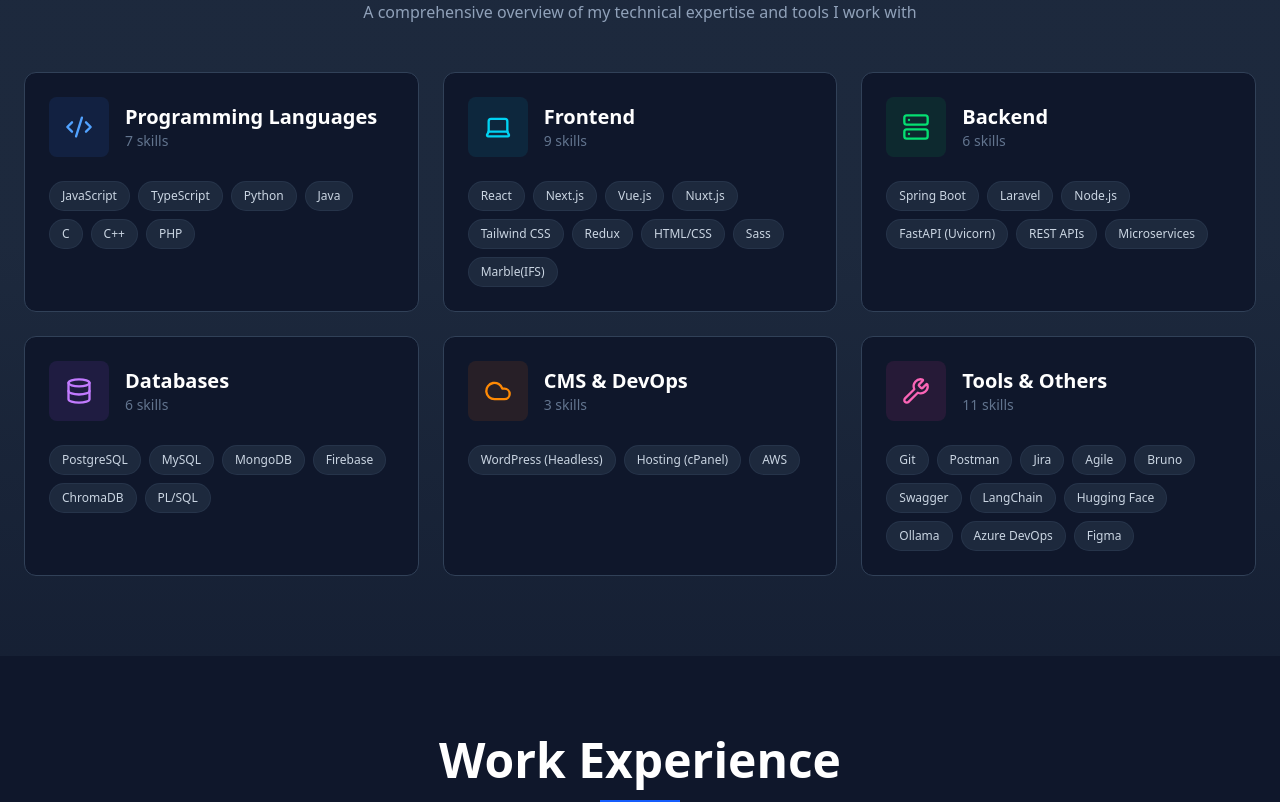
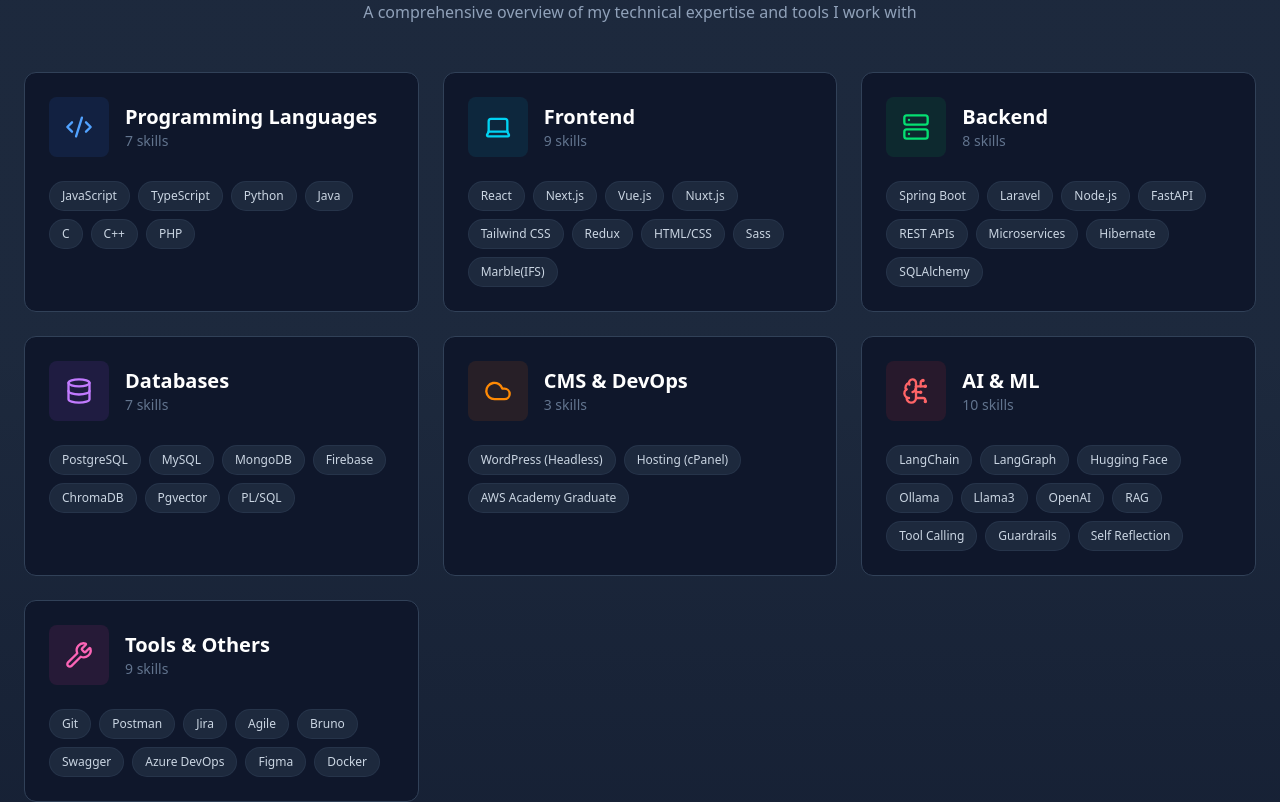
Before and after one commit to Kusaldiss365/my-portfolio, a React (Vite) app: page / in a window 1280 px wide. Shown: the part 1940-2742 px from the top of the page. Built offline with nearby package versions, Linux system fonts and the light colour scheme.

Commit message:
adding electromart project

```diff
--- a/src/components/projects-section.tsx
+++ b/src/components/projects-section.tsx
@@ -6,37 +6,76 @@
 export function ProjectsSection() {
   const projects = [
     {
+      title: "Electromart",
+      description:
+        "ElectroMart is an AI-powered e-commerce assistant built with LangGraph, using a multi-agent architecture for sales, support, and order handling. It combines tool-calling agents, Retrieval-Augmented Generation (RAG), and conversation memory to deliver accurate, context-aware responses. Strict guardrails and intent routing ensure deterministic behavior, prevent hallucinations, and enable reliable multi-turn interactions in real-world e-commerce workflows.",
+      technologies: [
+        "Python",
+        "FastAPI",
+        "Uvicorn",
+        "SQLAlchemy",
+        "OpenAI",
+        "GPT-4o-mini",
+        "LangChain",
+        "LangGraph",
+        "NextJS (Frontend)",
+        "PostgresSQL",
+        "PgVector",
+      ],
+      githubUrl: "https://github.com/Kusaldiss365/Electromart",
+      liveUrl: "https://www.youtube.com/watch?v=j0OJNfm8hcY",
+      image: "/electromart.png",
+    },
+    {
       title: "Cognix",
-      description: "An AI-powered web application designed to support constructive learning by guiding students in answering openended questions. Provides personalized feedback and hints without revealing answers. Built using concepts such as Agentic Flow, Chain of Thought Reasoning, and Retrieval-Augmented Generation (RAG). Incorporates multi-agent architecture to evaluate responses and generate contextual feedback.",
-      technologies: ["Python", "FastAPI", "Uvicorn", "Hugging Face", "ChromaDB", "LangChain", "GPT-4o-mini", "NextJS (Frontend)", "Llama3"],
+      description:
+        "An AI-powered web application designed to support constructive learning by guiding students in answering openended questions. Provides personalized feedback and hints without revealing answers. Built using concepts such as Agentic Flow, Chain of Thought Reasoning, and Retrieval-Augmented Generation (RAG). Incorporates multi-agent architecture to evaluate responses and generate contextual feedback.",
+      technologies: [
+        "Python",
+        "FastAPI",
+        "Uvicorn",
+        "Hugging Face",
+        "ChromaDB",
+        "LangChain",
+        "GPT-4o-mini",
+        "NextJS (Frontend)",
+        "Llama3",
+      ],
       githubUrl: "https://github.com/Kusaldiss365/Cognix_v1",
       liveUrl: "https://youtu.be/J7KggRkwXy8",
-      image: "/cognix.jpeg"
+      image: "/cognix.jpeg",
     },
     {
       title: "FotCast",
-      description: "A mobile application developed to publish news and updates from the Faculty of Technology, focusing on education and sports.",
-      technologies: ["Java (Andriod)", "Firebase Firestore", "Firebase Realtime Database"],
+      description:
+        "A mobile application developed to publish news and updates from the Faculty of Technology, focusing on education and sports.",
+      technologies: [
+        "Java (Andriod)",
+        "Firebase Firestore",
+        "Firebase Realtime Database",
+      ],
       githubUrl: "https://github.com/Kusaldiss365/FotCast",
       liveUrl: "",
-      image: "/fotcast.png"
+      image: "/fotcast.png",
     },
     {
       title: "Rent Car",
-      description: "A Car rental app, Created to handle customers, handle vehicle details and calculate vehicle rental fees with ease using layered architecture.",
+      description:
+        "A Car rental app, Created to handle customers, handle vehicle details and calculate vehicle rental fees with ease using layered architecture.",
       technologies: ["Java", "JavaFX"],
       githubUrl: "https://github.com/Kusaldiss365/Rent_Car_Project",
       liveUrl: "",
-      image: "/rentcar.png"
+      image: "/rentcar.png",
     },
     {
       title: "GalleryLK",
-      description: "An E-commerce website with functionality to login as buyers and sellers to buy products or sell their art products online.",
+      description:
+        "An E-commerce website with functionality to login as buyers and sellers to buy products or sell their art products online.",
       technologies: ["HTML", "CSS", "PHP", "Bootstrap", "MySQL"],
       githubUrl: "https://github.com/Kusaldiss365/Gallery-lk-Last",
       liveUrl: "",
-      image: "/gallerylk.png"
-    }
+      image: "/gallerylk.png",
+    },
   ];
 
   return (
--- a/src/components/skills-section.tsx
+++ b/src/components/skills-section.tsx
@@ -7,7 +7,8 @@
   Laptop,
   Server,
   Wrench,
-  type LucideIcon
+  BrainCircuit,
+  type LucideIcon,
 } from "lucide-react";
 
 export function SkillsSection() {
@@ -23,43 +24,102 @@
       icon: Code2,
       color: "text-blue-400",
       bgColor: "bg-blue-500/10",
-      skills: ["JavaScript", "TypeScript", "Python", "Java","C", "C++", "PHP"]
+      skills: ["JavaScript", "TypeScript", "Python", "Java", "C", "C++", "PHP"],
     },
     {
       category: "Frontend",
       icon: Laptop,
       color: "text-cyan-400",
       bgColor: "bg-cyan-500/10",
-      skills: ["React", "Next.js", "Vue.js", "Nuxt.js" , "Tailwind CSS", "Redux", "HTML/CSS", "Sass", "Marble(IFS)"]
+      skills: [
+        "React",
+        "Next.js",
+        "Vue.js",
+        "Nuxt.js",
+        "Tailwind CSS",
+        "Redux",
+        "HTML/CSS",
+        "Sass",
+        "Marble(IFS)",
+      ],
     },
     {
       category: "Backend",
       icon: Server,
       color: "text-green-400",
       bgColor: "bg-green-500/10",
-      skills: [ "Spring Boot","Laravel", "Node.js", "FastAPI (Uvicorn)", "REST APIs", "Microservices"]
+      skills: [
+        "Spring Boot",
+        "Laravel",
+        "Node.js",
+        "FastAPI",
+        "REST APIs",
+        "Microservices",
+        "Hibernate",
+        "SQLAlchemy",
+      ],
     },
     {
       category: "Databases",
       icon: Database,
       color: "text-purple-400",
       bgColor: "bg-purple-500/10",
-      skills: ["PostgreSQL", "MySQL", "MongoDB", "Firebase", "ChromaDB", "PL/SQL"]
+      skills: [
+        "PostgreSQL",
+        "MySQL",
+        "MongoDB",
+        "Firebase",
+        "ChromaDB",
+        "Pgvector",
+        "PL/SQL",
+      ],
     },
     {
       category: "CMS & DevOps",
       icon: Cloud,
       color: "text-orange-400",
       bgColor: "bg-orange-500/10",
-      skills: ["WordPress (Headless)", "Hosting (cPanel)", "AWS"]
+      skills: [
+        "WordPress (Headless)",
+        "Hosting (cPanel)",
+        "AWS Academy Graduate",
+      ],
+    },
+    {
+      category: "AI & ML",
+      icon: BrainCircuit,
+      color: "text-red-400",
+      bgColor: "bg-red-500/10",
+      skills: [
+        "LangChain",
+        "LangGraph",
+        "Hugging Face",
+        "Ollama",
+        "Llama3",
+        "OpenAI",
+        "RAG",
+        "Tool Calling",
+        "Guardrails",
+        "Self Reflection",
+      ],
     },
     {
       category: "Tools & Others",
       icon: Wrench,
       color: "text-pink-400",
       bgColor: "bg-pink-500/10",
-      skills: ["Git", "Postman", "Jira", "Agile", "Bruno", "Swagger", "LangChain", "Hugging Face", "Ollama", "Azure DevOps", "Figma"]
-    }
+      skills: [
+        "Git",
+        "Postman",
+        "Jira",
+        "Agile",
+        "Bruno",
+        "Swagger",
+        "Azure DevOps",
+        "Figma",
+        "Docker",
+      ],
+    },
   ];
 
   const containerVariants: Variants = {
@@ -71,7 +131,6 @@
       },
     },
   };
-
 
   const cardVariants: Variants = {
     hidden: { opacity: 0, y: 30 },
@@ -85,7 +144,6 @@
     },
   };
 
-
   const skillBadgeVariants: Variants = {
     hidden: { opacity: 0, scale: 0.8 },
     visible: {
@@ -94,9 +152,11 @@
     },
   };
 
-
   return (
-    <section id="skills" className="py-20 bg-slate-800 relative overflow-hidden">
+    <section
+      id="skills"
+      className="py-20 bg-slate-800 relative overflow-hidden"
+    >
       {/* Background decoration */}
       <div className="absolute inset-0 bg-gradient-to-b from-slate-800 via-slate-800 to-slate-900 opacity-50"></div>
 
@@ -113,7 +173,8 @@
             </h2>
             <div className="w-20 h-1 bg-blue-600 mx-auto mb-4"></div>
             <p className="text-slate-400 text-center mb-12 max-w-2xl mx-auto">
-              A comprehensive overview of my technical expertise and tools I work with
+              A comprehensive overview of my technical expertise and tools I
+              work with
             </p>
           </motion.div>
 
@@ -139,10 +200,9 @@
                     <motion.div
                       className={`${category.bgColor} p-4 rounded-lg`}
                       whileHover={{
-  scale: 1.08,
-  backgroundColor: "#1e293b"
-}}
-
+                        scale: 1.08,
+                        backgroundColor: "#1e293b",
+                      }}
                       transition={{ duration: 0.6 }}
                     >
                       <category.icon className={`h-7 w-7 ${category.color}`} />
@@ -151,7 +211,9 @@
                       <h3 className="text-xl font-semibold text-white">
                         {category.category}
                       </h3>
-                      <p className="text-slate-500 text-sm">{category.skills.length} skills</p>
+                      <p className="text-slate-500 text-sm">
+                        {category.skills.length} skills
+                      </p>
                     </div>
                   </div>
 
```
Also changed, not shown: 1 other file (tests, documents, lock files or other folders).
